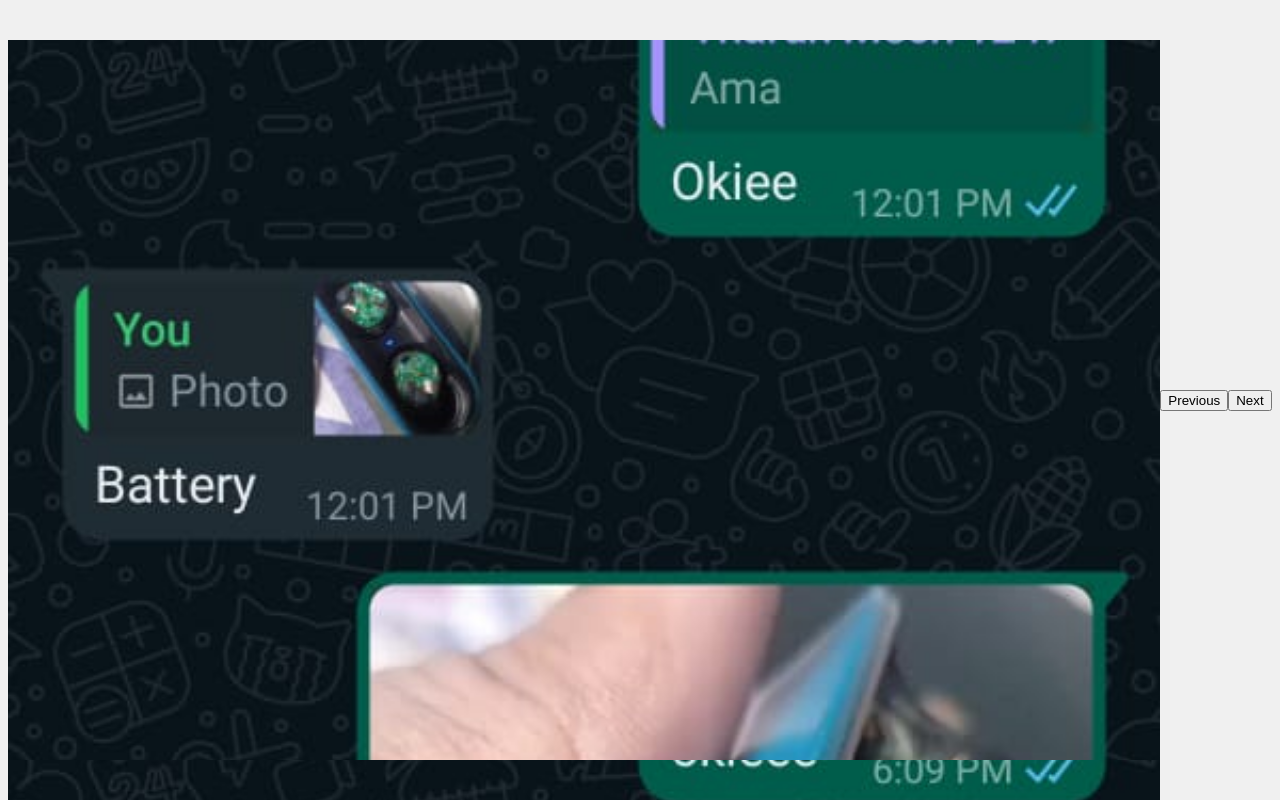
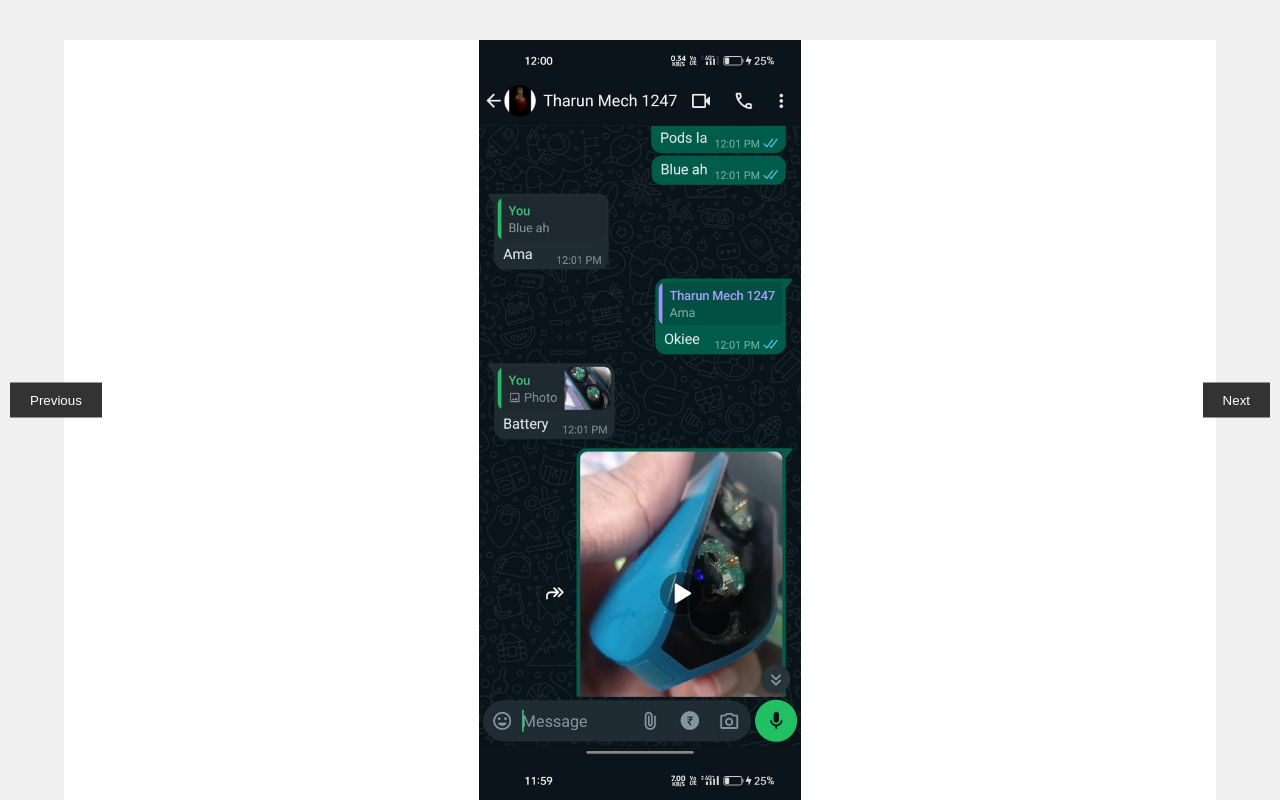
Before and after one commit to Thivakaran1610/test1, a plain HTML site: page index.html in a window 1280 px wide. Shown: the top 800 px of the page. Drawn offline with Linux system fonts and the light colour scheme.

Commit message:
styles.css

```diff
--- a/styles.css
+++ b/styles.css
@@ -5,6 +5,7 @@ body {
     align-items: center;
     height: 100vh;
     margin: 0;
+    position: relative;
 }
 
 .flipbook-viewport {
@@ -28,6 +29,26 @@ body {
     width: 100%;
     height: 100%;
     background-color: white;
-    background-size: cover;
+    background-size: contain;
     background-position: center;
+    background-repeat: no-repeat;
 }
+
+.nav-button {
+    position: absolute;
+    top: 50%;
+    transform: translateY(-50%);
+    padding: 10px 20px;
+    background-color: #333;
+    color: white;
+    border: none;
+    cursor: pointer;
+}
+
+.nav-button.prev {
+    left: 10px;
+}
+
+.nav-button.next {
+    right: 10px;
+}
```
